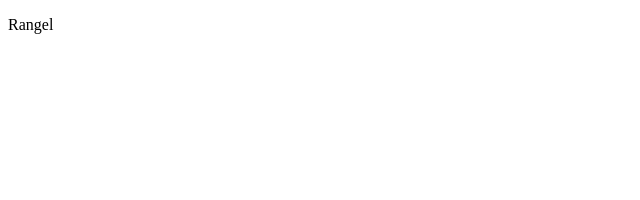
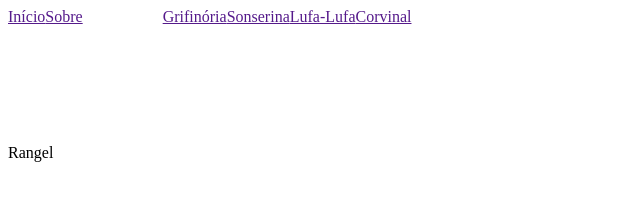
Before and after one commit to BrunaRangel/HarryPotter-Api, a Gatsby site: page / in a window 1280 px wide. Shown: the whole page, without its empty margins (0-640 px from the left). Built offline with nearby package versions, Linux system fonts and the light colour scheme; Gatsby itself is replaced by a stand-in of ours.

Commit message:
Adding header file

```diff
--- /dev/null
+++ b/src/components/Header/index.js
@@ -0,0 +1,18 @@
+import React from 'react'
+
+export default function index() {
+  return (
+    <section style={{width:"100%", height:'15vh', display:'flex', gap:'5rem'}}>
+        <nav>
+            <a href="">Início</a>
+            <a href="">Sobre</a>
+        </nav>
+        <nav>
+            <a href="">Grifinória</a>
+            <a href="">Sonserina</a>
+            <a href="">Lufa-Lufa</a>
+            <a href="">Corvinal</a>
+        </nav>
+    </section>
+  )
+}
--- a/src/pages/index.js
+++ b/src/pages/index.js
@@ -1,7 +1,9 @@
 import * as React from "react"
+import  Header from '../components/Header/index'
 
 const IndexPage = () => (
   <section>
+    <Header />
     <p>Rangel</p>
   </section>
 )
```
